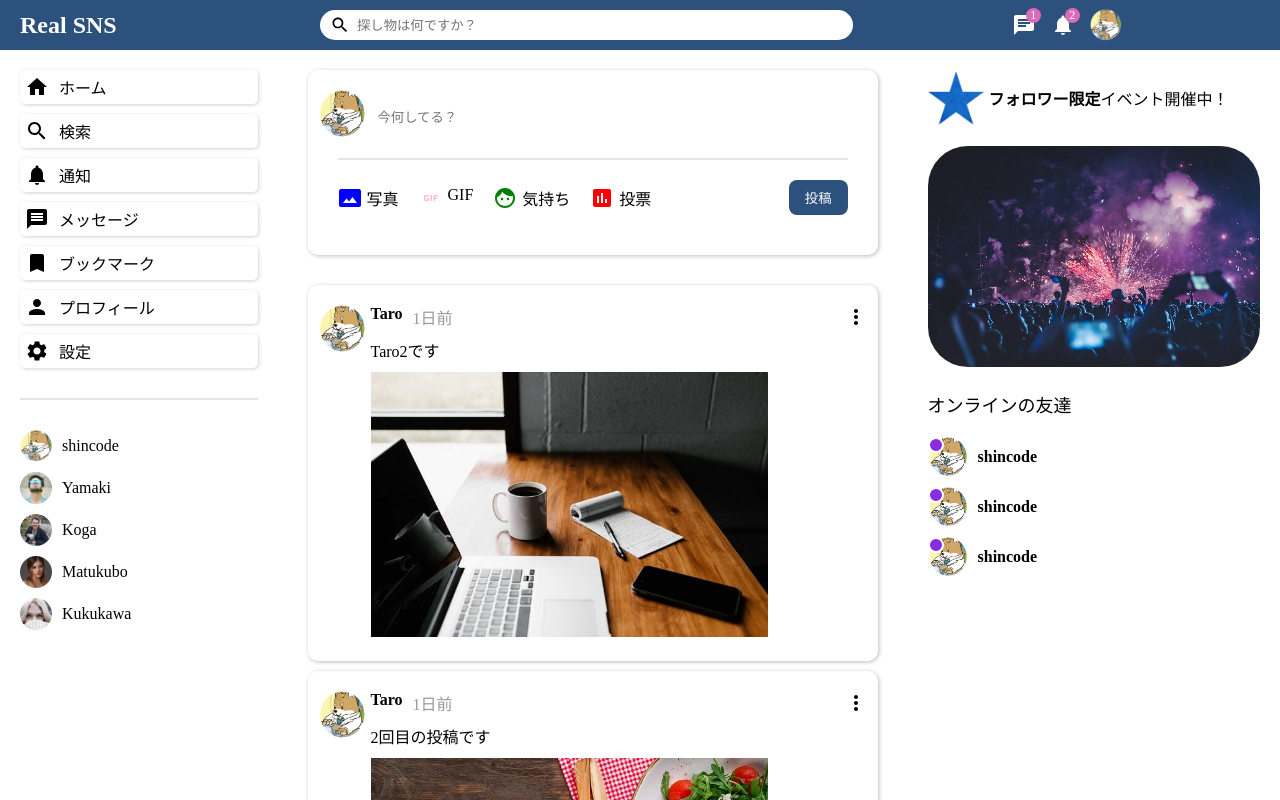
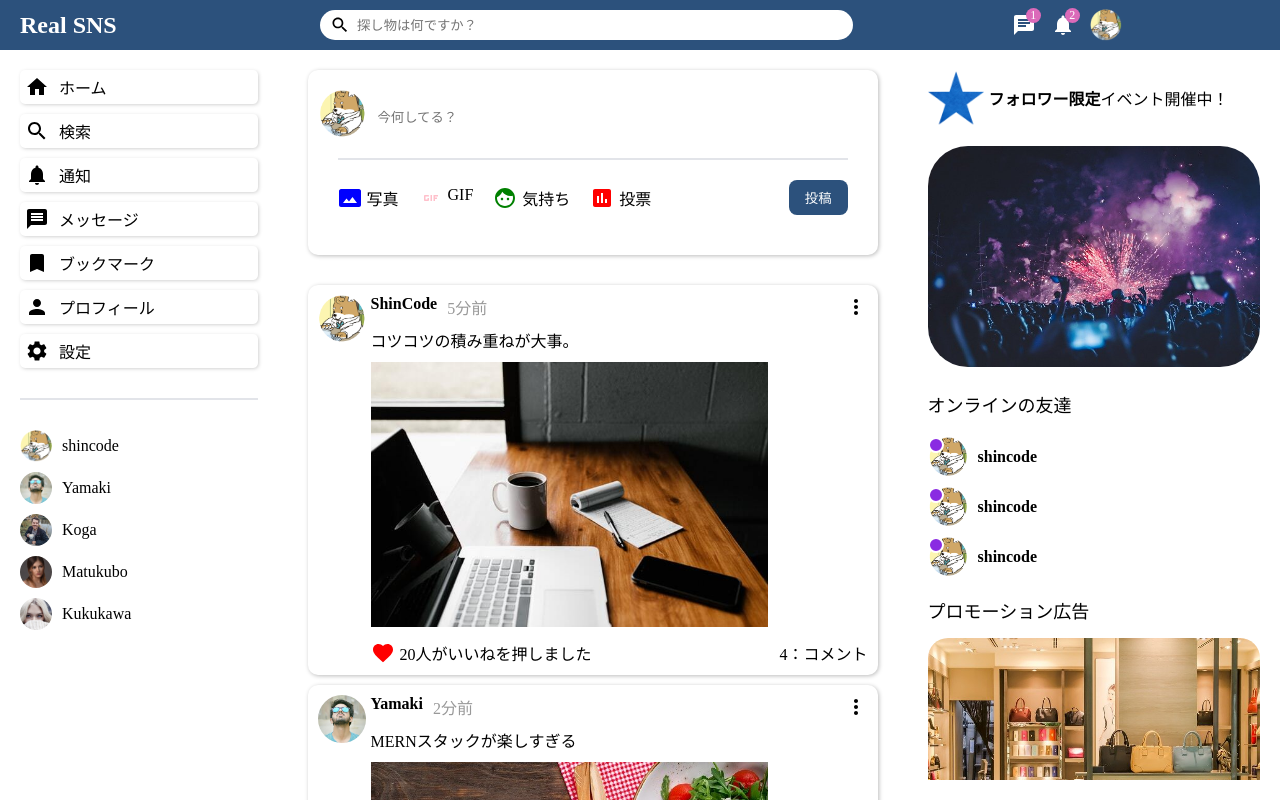
Before and after one commit to TaroAri/real-sns-frontend, a React (Create React App) app: page / in a window 1280 px wide. Built offline with nearby package versions, Linux system fonts and the light colour scheme.

Commit message:
Postコンポーネント、Rightbarコンポーネントの不足箇所の修正

```diff
--- a/src/components/post/Post.css
+++ b/src/components/post/Post.css
@@ -1,7 +1,7 @@
 .postContainer {
   display: flex;
   gap: 5px;
-  padding: 20px 10px;
+  padding: 10px;
   margin-bottom: 10px;
   border-radius: 10px;
   box-shadow: 1px 1px 4px rgb(188, 188, 188);
@@ -25,6 +25,8 @@
 .postHeaderIcon {
   width: 48px;
   height: 48px;
+  border-radius: 50%;
+  object-fit: cover;
 }
 
 .postHeaderUser {
@@ -42,3 +44,15 @@
 .postImg {
   width: 80%;
 }
+
+.reactionContainer {
+  display: flex;
+  justify-content: space-between;
+  align-items: center;
+  margin-top: 10px;
+}
+
+.likeContainer {
+  display: flex;
+  gap: 5px;
+}
--- a/src/components/post/Post.jsx
+++ b/src/components/post/Post.jsx
@@ -1,48 +1,40 @@
 import React from "react";
 import "./Post.css";
 import MoreVertIcon from "@mui/icons-material/MoreVert";
+import FavoriteIcon from "@mui/icons-material/Favorite";
+import { Users } from "../../dummyData";
 
-export default function Post({ _id, username, profilePicture, post }) {
-  //投稿の経過時間の計算
-  const formatRelativeTime = (createdAt) => {
-    const elapsed = Date.now() - new Date(createdAt).getTime();
-    const units = [
-      { label: "年", ms: 1000 * 60 * 60 * 24 * 365 },
-      { label: "ヶ月", ms: 1000 * 60 * 60 * 24 * 30 },
-      { label: "日", ms: 1000 * 60 * 60 * 24 },
-      { label: "時間", ms: 1000 * 60 * 60 },
-      { label: "分", ms: 1000 * 60 },
-      { label: "秒", ms: 1000 },
-    ];
-    for (const { label, ms } of units) {
-      const value = Math.floor(elapsed / ms);
-      if (value >= 1) return value + label;
-    }
-  };
-
+export default function Post({ post }) {
   return (
     <div className="postContainer">
       <img
-        src={"assets/person/" + profilePicture + ".jpeg"}
+        src={Users.filter((User) => User.id === post.id)[0].profilePicture}
         className="postHeaderIcon"
         alt=""
       />
       <div className="postMain">
         <div className="postHeader">
           <div className="postHeaderRight">
-            <p className="postHeaderUser">{username}</p>
-            <p className="relativeTimeContainer">
-              {formatRelativeTime(post.createdAt) + "前"}
+            <p className="postHeaderUser">
+              {Users.filter((User) => User.id === post.id)[0].username}
             </p>
+            <p className="relativeTimeContainer">{post.date}</p>
           </div>
           <div className="postHeaderLeft">
             <MoreVertIcon />
           </div>
         </div>
         <div className="postContents">{post.desc}</div>
-        {post.img && (
-          <img src={"/assets/post/" + post.img + ".jpeg"} className="postImg" />
-        )}
+        {post.photo && <img src={post.photo} className="postImg" />}
+        <div className="reactionContainer">
+          <div className="likeContainer">
+            <FavoriteIcon htmlColor="red" />
+            <p className="likeText">{post.like}人がいいねを押しました</p>
+          </div>
+          <div className="commentContainer">
+            <p className="commentText">{post.comment}：コメント</p>
+          </div>
+        </div>
       </div>
     </div>
   );
--- a/src/components/rightbar/Rightbar.css
+++ b/src/components/rightbar/Rightbar.css
@@ -2,24 +2,26 @@
   flex: 3.5;
   margin: 0 20px 20px 20px;
   padding-top: 20px;
+  overflow-y: scroll;
+  scrollbar-width: none;
 }
 
-.promotionTitle {
+.eventTitle {
   display: flex;
   align-items: center;
   gap: 5px;
 }
 
-.promotionStar {
+.eventStar {
   width: 56px;
   height: 56px;
 }
 
-.promotionTextStrong {
+.eventTextStrong {
   font-weight: bold;
 }
 
-.promotionImg {
+.eventImg {
   width: 100%;
   border-radius: 40px;
   margin: 20px 0;
@@ -60,3 +62,17 @@
 .onlineUserName {
   font-weight: bold;
 }
+
+.promotionTitle {
+  font-size: 18px;
+  margin-bottom: 15px;
+}
+
+.promotionWrapper {
+  margin-bottom: 30px;
+}
+
+.promotionImg {
+  width: 100%;
+  border-radius: 20px;
+}
--- a/src/components/rightbar/Rightbar.jsx
+++ b/src/components/rightbar/Rightbar.jsx
@@ -19,17 +19,32 @@ export default function Rightbar() {
       icon: "1.jpeg",
     },
   ];
+
+  const promotions = [
+    {
+      title: "ショッピング",
+      img: "assets/promotion/promotion1.jpeg",
+    },
+    {
+      title: "カーショップ",
+      img: "assets/promotion/promotion2.jpeg",
+    },
+    {
+      title: "shincode株式会社",
+      img: "assets/promotion/promotion3.jpeg",
+    },
+  ];
   return (
     <div className="rightbarContainer">
-      <div className="promorionConttainer">
-        <div className="promotionTitle">
-          <img src="assets/star.png" alt="star" className="promotionStar" />
-          <p className="promotionText">
-            <span className="promotionTextStrong">フォロワー限定</span>
+      <div className="eventConttainer">
+        <div className="eventTitle">
+          <img src="assets/star.png" alt="star" className="eventStar" />
+          <p className="eventText">
+            <span className="eventTextStrong">フォロワー限定</span>
             イベント開催中！
           </p>
         </div>
-        <img src="assets/ad.jpeg" alt="" className="promotionImg" />
+        <img src="assets/ad.jpeg" alt="" className="eventImg" />
       </div>
       <div className="onlineContainer">
         <p className="onlineTitle">オンラインの友達</p>
@@ -47,6 +62,15 @@ export default function Rightbar() {
           ))}
         </div>
       </div>
+      <div className="promotionContainer">
+        <p className="promotionTitle">プロモーション広告</p>
+        {promotions.map((promotion) => (
+          <div className="promotionWrapper">
+            <img src={promotion.img} alt="" className="promotionImg" />
+            <p className="promotionText">{promotion.title}</p>
+          </div>
+        ))}
+      </div>
     </div>
   );
 }
--- a/src/components/timeline/Timeline.css
+++ b/src/components/timeline/Timeline.css
@@ -3,10 +3,5 @@
   margin: 0 20px;
   padding: 20px 10px 0;
   overflow-y: scroll;
-  -ms-overflow-style: none;
   scrollbar-width: none;
 }
-
-.timelineContainer::-webkit-scrollbar {
-  display: none;
-}
--- a/src/components/timeline/Timeline.jsx
+++ b/src/components/timeline/Timeline.jsx
@@ -2,6 +2,7 @@ import React from "react";
 import Share from "../../components/share/Share";
 import Post from "../../components/post/Post";
 import "./Timeline.css";
+import { Posts } from "../../dummyData";
 
 export default function Timeline() {
   const user = {
@@ -19,61 +20,13 @@ export default function Timeline() {
     __v: 0,
   };
 
-  const posts = [
-    {
-      _id: "69fbfa81e3c02bbfaa06459f",
-      userId: "69eb1e87734f83a2fe696ba0",
-      desc: "Taro2です",
-      img: "1",
-      likes: [],
-      createdAt: "2026-05-07T02:35:45.836Z",
-      updatedAt: "2026-05-07T02:35:45.836Z",
-      __v: 0,
-    },
-    {
-      _id: "69fbe911505a3a0de84ee9ae",
-      userId: "69cda9773e1e29e06bff9d6e",
-      desc: "2回目の投稿です",
-      img: "2",
-      likes: ["69eb1e87734f83a2fe696ba0"],
-      createdAt: "2026-05-07T01:21:21.293Z",
-      updatedAt: "2026-05-07T02:14:50.084Z",
-      __v: 0,
-    },
-    {
-      _id: "69fbf937e3c02bbfaa06458c",
-      userId: "69cda9773e1e29e06bff9d6e",
-      desc: "n回目の投稿です",
-      img: "3",
-      likes: [],
-      createdAt: "2026-05-07T02:30:15.591Z",
-      updatedAt: "2026-05-07T02:30:15.591Z",
-      __v: 0,
-    },
-    {
-      _id: "69fbf93be3c02bbfaa06458e",
-      userId: "69cda9773e1e29e06bff9d6e",
-      desc: "n回目の投稿です",
-      img: "4",
-      likes: [],
-      createdAt: "2026-05-07T02:30:19.205Z",
-      updatedAt: "2026-05-07T02:30:19.205Z",
-      __v: 0,
-    },
-  ];
-
   return (
     <div className="timelineContainer">
       <Share _id={user._id} profilePicture={user.profilePicture} />
 
       {/* 投稿の数だけ繰り返して表示する */}
-      {posts.map((post) => (
-        <Post
-          _id={user._id}
-          username={user.username}
-          profilePicture={user.profilePicture}
-          post={post}
-        />
+      {Posts.map((post) => (
+        <Post post={post} key={post.id} />
       ))}
     </div>
   );
--- /dev/null
+++ b/src/dummyData.js
@@ -0,0 +1,74 @@
+export const Users = [
+  {
+    id: 1,
+    profilePicture: "assets/person/1.jpeg",
+    username: "ShinCode",
+  },
+  {
+    id: 2,
+    profilePicture: "assets/person/2.jpeg",
+    username: "Yamaki",
+  },
+  {
+    id: 3,
+    profilePicture: "assets/person/3.jpeg",
+    username: "Koga",
+  },
+  {
+    id: 4,
+    profilePicture: "assets/person/4.jpeg",
+    username: "Matukubo",
+  },
+  {
+    id: 5,
+    profilePicture: "assets/person/5.jpeg",
+    username: "Kikukawa",
+  },
+];
+
+export const Posts = [
+  {
+    id: 1,
+    desc: "コツコツの積み重ねが大事。",
+    photo: "assets/post/1.jpeg",
+    date: "5分前",
+    userId: 1,
+    like: 20,
+    comment: 4,
+  },
+  {
+    id: 2,
+    desc: "MERNスタックが楽しすぎる",
+    photo: "assets/post/2.jpeg",
+    date: "2分前",
+    userId: 2,
+    like: 140,
+    comment: 13,
+  },
+  {
+    id: 3,
+    desc: "ShinCodeさんの解説が分かりやすい。",
+    photo: "assets/post/3.jpeg",
+    date: "10分前",
+    userId: 3,
+    like: 230,
+    comment: 29,
+  },
+  {
+    id: 4,
+    photo: "assets/post/4.jpeg",
+    date: "1分前",
+    userId: 4,
+    like: 10,
+    comment: 1,
+  },
+  {
+    id: 5,
+    desc: "定期的に散歩した方が生産性が上がる。",
+    photo: "assets/post/5.jpeg",
+    date: "1分前",
+    userId: 5,
+    like: 100,
+    comment: 3,
+  },
+];
```
